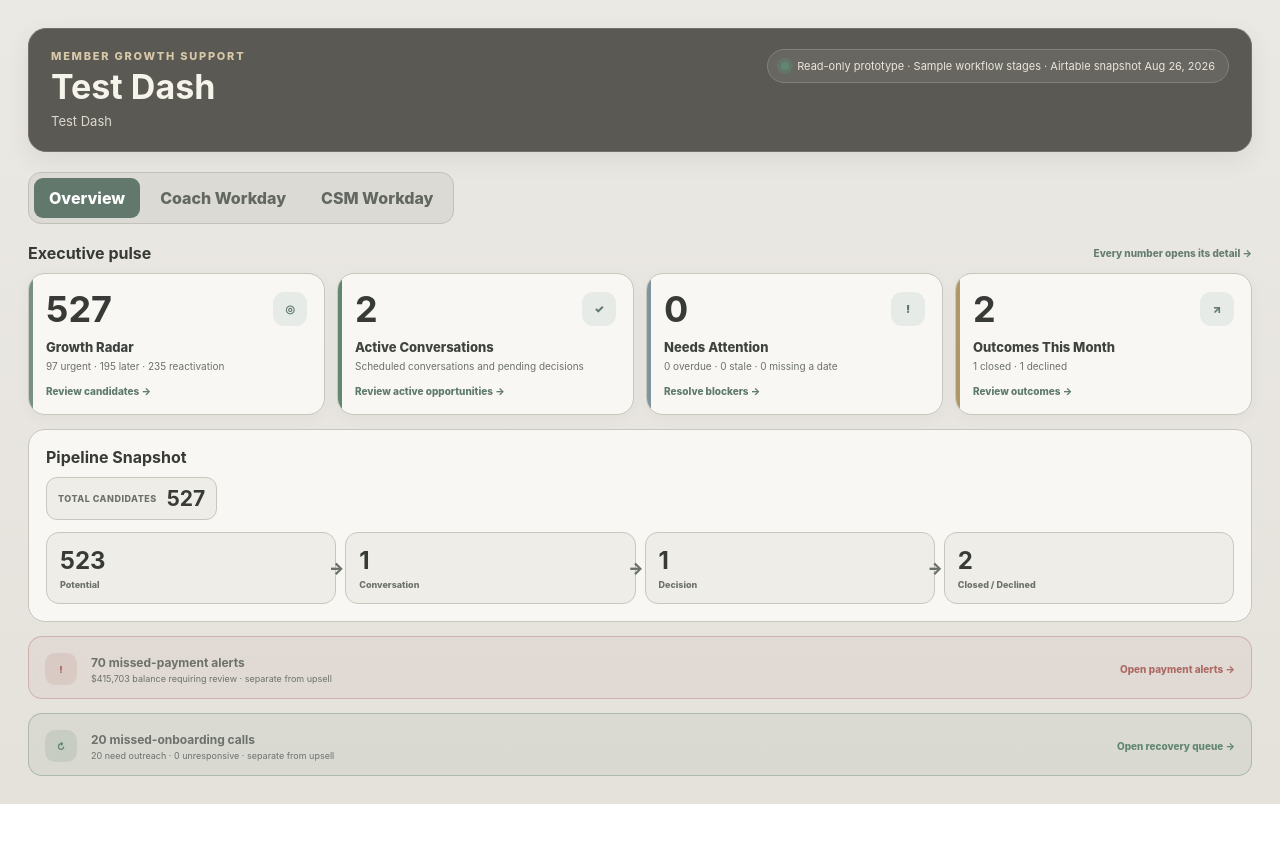
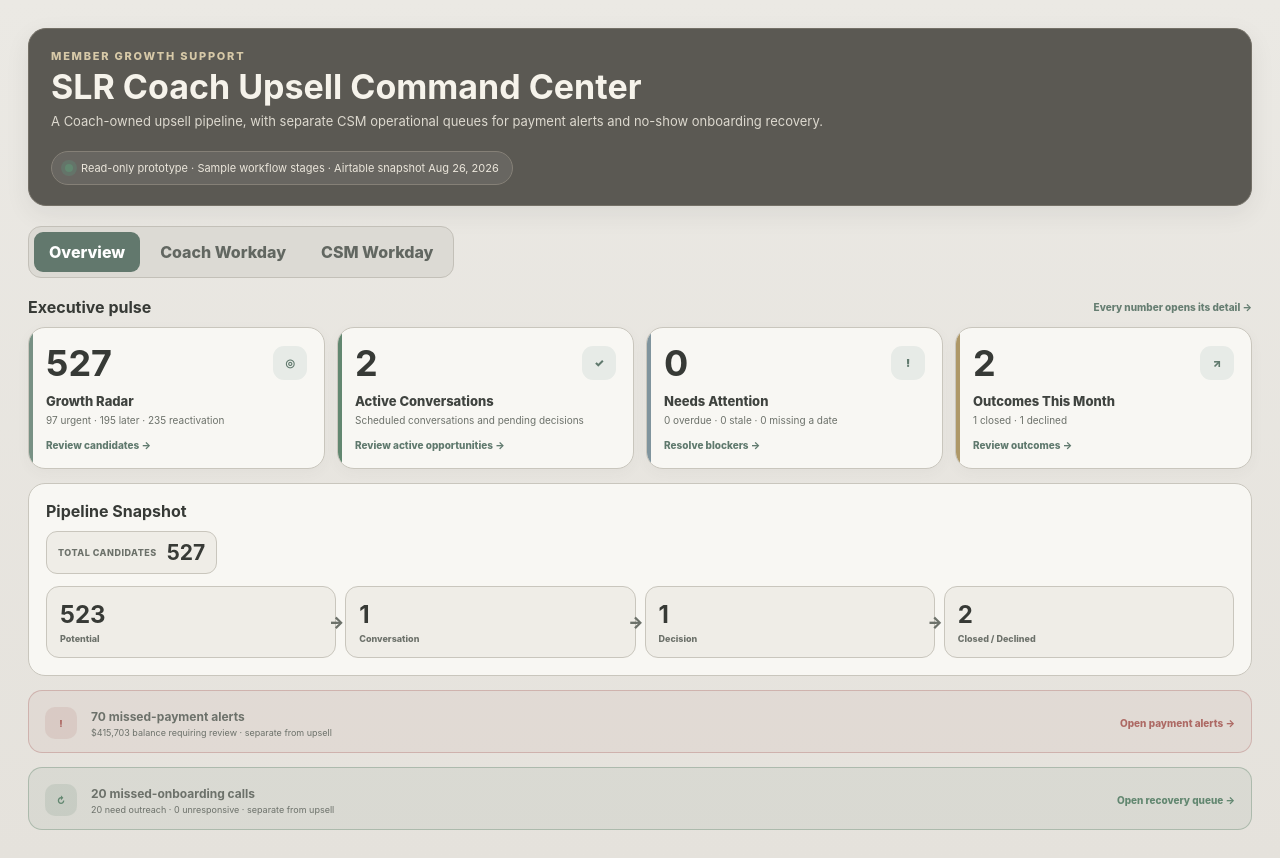
Before and after one commit to leahlobo2319/Coaching-Upsell-workflow-and-CSM-workflow-, a plain HTML site: page index.html in a window 1280 px wide. Before the commit the page ends 804 px from the top, so only its background shows below. Drawn offline with Linux system fonts and the light colour scheme.

Commit message:
Restore original dashboard title and description

```diff
--- a/index.html
+++ b/index.html
@@ -3,7 +3,7 @@
 <head>
 <meta charset="utf-8">
 <meta name="viewport" content="width=device-width,initial-scale=1">
-<title>Test Dash</title>
+<title>SLR Coach Upsell Command Center</title>
 <style>
 :root{
   --bg:#07111f;--panel:#0e1a2b;--panel2:#14243a;--panel3:#1a2d48;--border:#283c59;
@@ -202,8 +202,8 @@ th{background:#66635d;color:#f2eee5}td{border-top-color:#d8d5cd}tbody tr:hover{b
   <div class="top">
     <div>
       <div class="eyebrow">Member Growth Support</div>
-      <h1>Test Dash</h1>
-      <div class="sub">Test Dash</div>
+      <h1>SLR Coach Upsell Command Center</h1>
+      <div class="sub">A Coach-owned upsell pipeline, with separate CSM operational queues for payment alerts and no-show onboarding recovery.</div>
     </div>
     <div class="asof statusline"><span class="statusdot"></span><span>Read-only prototype · Sample workflow stages · Airtable snapshot Aug 26, 2026</span></div>
   </div>
```
